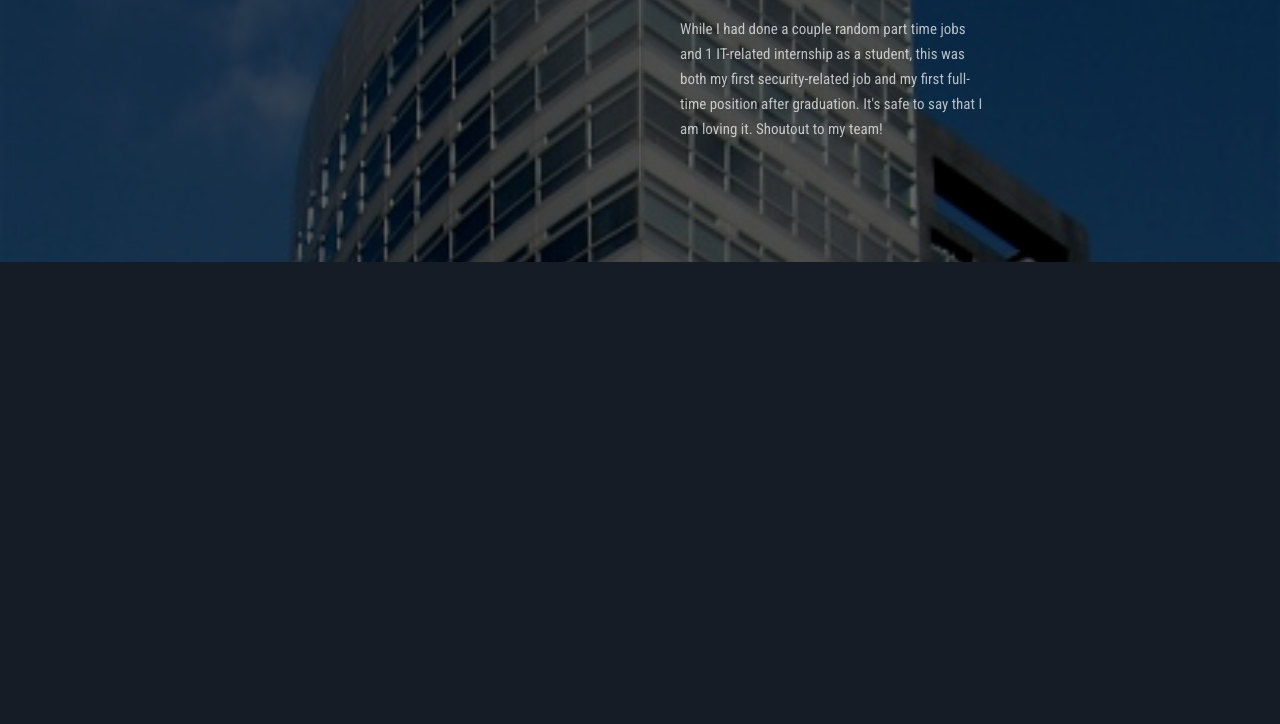
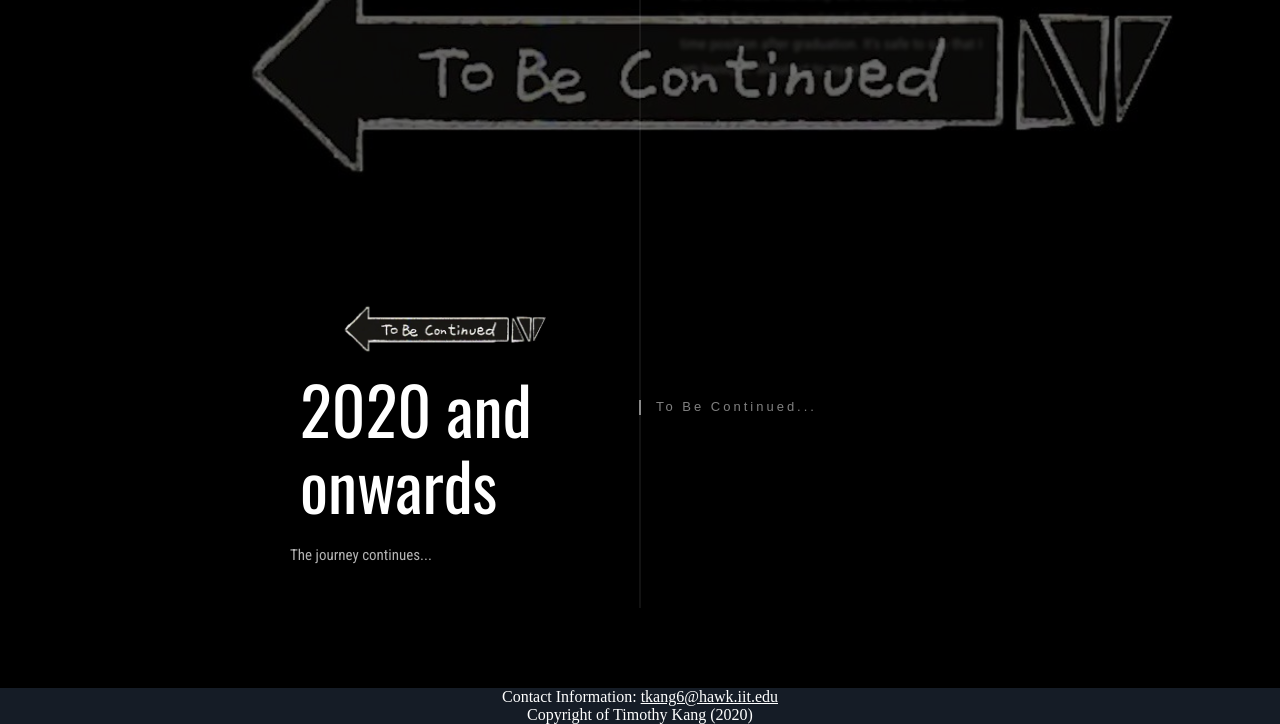
Before and after one commit to zerokradness94/personalwebsite, a plain HTML site: page journey.html in a window 1280 px wide. Shown: the part 1131-1855 px from the top of the page. Before the commit the page ends 1393 px from the top, so only its background shows below. Drawn offline with nearby package versions, Linux system fonts and the light colour scheme; a web font is replaced by a local one.

Commit message:
Added new field and added footer

```diff
--- a/journey.html
+++ b/journey.html
@@ -206,6 +206,12 @@
         <p class="timeline__content-desc">While I had done a couple random part time jobs and 1 IT-related internship as a student, this was both my first security-related job and my first full-time position after graduation. It's safe to say that I am loving it. Shoutout to my team!</p>
       </div>
     </div>
+		<div class="timeline-item" data-text="To Be Continued...">
+			<div class="timeline__content"><img class="timeline__img" src="images/tbc1.jpg"/>
+				<h2 class="timeline__content-title">2020 and onwards</h2>
+				<p class="timeline__content-desc">The journey continues...</p>
+			</div>
+		</div>
 
 
   </div>
@@ -271,5 +277,9 @@
 $("#timeline-1").timeline();
 
     </script>
+		<footer id="footer">
+			<p>Contact Information: <a href="mailto:tkang6@hawk.iit.edu" style="color:white">tkang6@hawk.iit.edu</a></p>
+			<p>Copyright of Timothy Kang (2020)</p>
+		</footer>
 </body>
 </html>
```
Also changed, not shown: images/tbc1.jpg (added).
